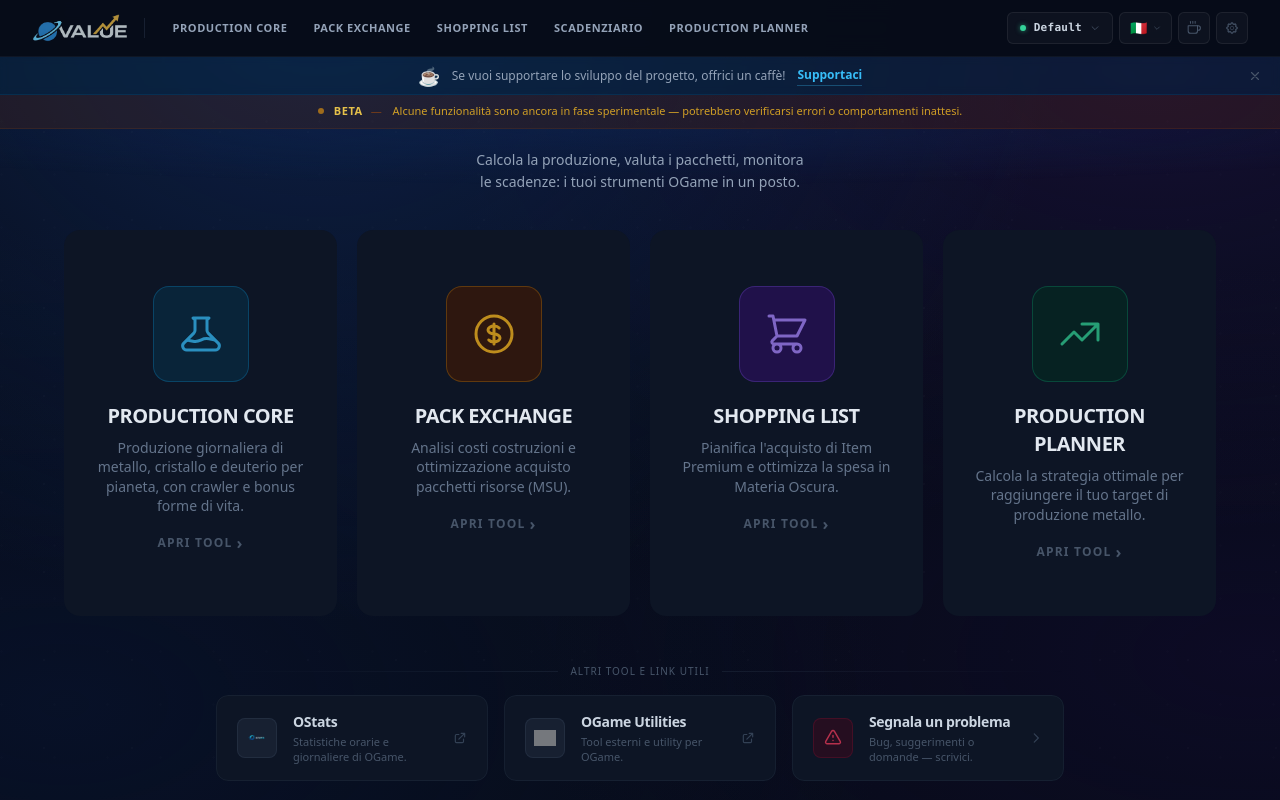
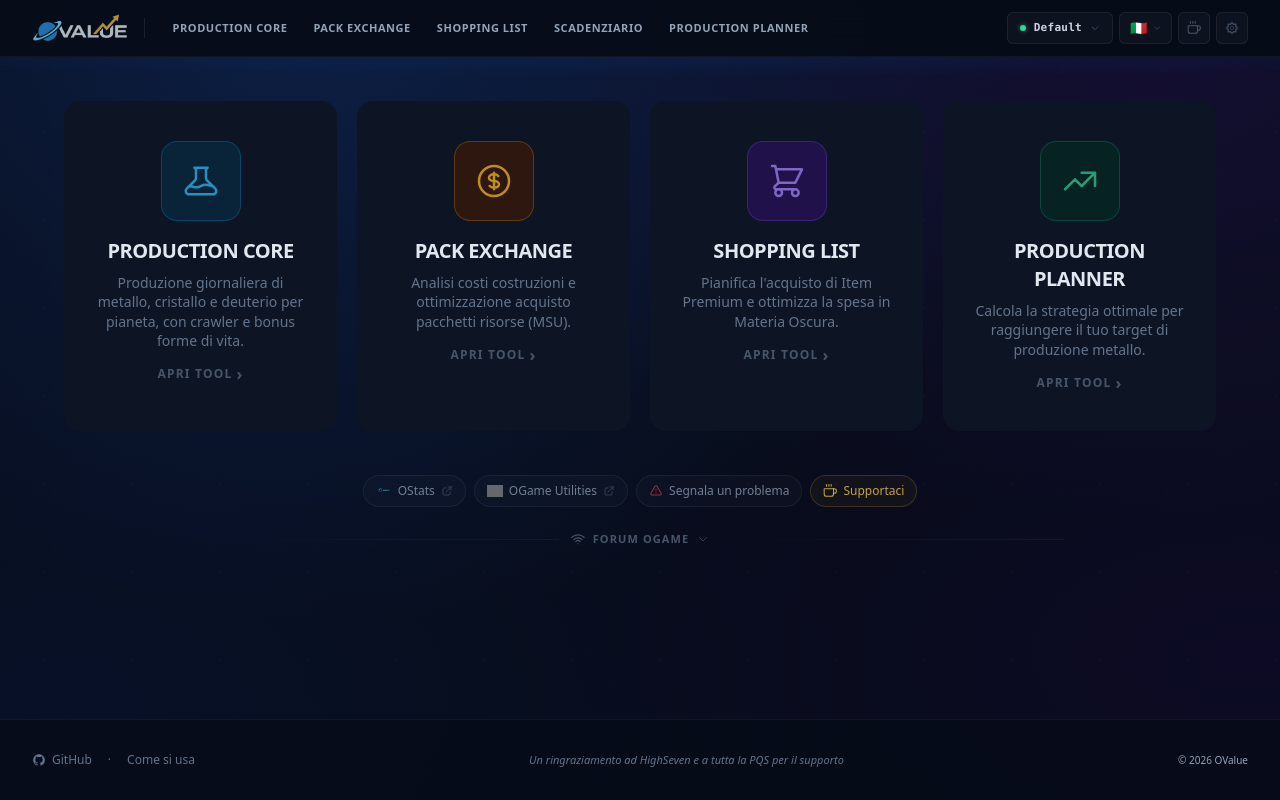
Before and after one commit to nicolagalassi/ovalue, a Vue app: page / in a window 1280 px wide. Shown: the top 800 px of the page. Built offline with nearby package versions, Linux system fonts and the light colour scheme; grey boxes are pictures that could not be loaded.

Commit message:
refactor: update header navigation, remove beta banner, and refine home UI layout

```diff
--- a/src/App.vue
+++ b/src/App.vue
@@ -1,6 +1,5 @@
 <script setup>
-import { ref, onMounted } from 'vue';
-import { useLanguage } from './composables/useLanguage';
+import { onMounted } from 'vue';
 import { useProfiles } from './composables/useProfiles';
 import Header from './components/Header.vue';
 import MaintenanceView from './views/MaintenanceView.vue';
@@ -12,22 +11,12 @@
 const MAINTENANCE_MODE = false;
 // ─────────────────────────────────────────────────────────────────────────────
 
-const { t } = useLanguage();
 const { loadProfiles } = useProfiles();
-const showSupportBanner = ref(false);
 
 onMounted(() => {
   if (MAINTENANCE_MODE) return; // non inizializzare nulla in manutenzione
   loadProfiles();
-  if (localStorage.getItem('hide_support_banner') !== 'true') {
-    showSupportBanner.value = true;
-  }
 });
-
-function closeBanner() {
-  showSupportBanner.value = false;
-  localStorage.setItem('hide_support_banner', 'true');
-}
 </script>
 
 <template>
@@ -38,22 +27,6 @@
   <div v-else class="min-h-screen flex flex-col font-sans antialiased text-slate-200 selection:bg-sky-500/20">
     <Header />
 
-    <!-- Support banner -->
-    <div v-if="showSupportBanner" class="w-full bg-sky-950/40 border-b border-sky-700/20 py-2 px-4 md:px-6 z-40 relative backdrop-blur-sm flex items-center justify-center">
-      <div class="flex items-center gap-3 text-sm">
-        <span class="text-lg leading-none">☕</span>
-        <span class="text-slate-400 text-[12px]">{{ t('support_banner_text') }}</span>
-        <a href="https://ko-fi.com/galax95" target="_blank" rel="noopener noreferrer"
-           class="text-sky-400 hover:text-sky-300 text-[12px] font-semibold border-b border-sky-400/30 hover:border-sky-300/50 transition-colors whitespace-nowrap">
-          {{ t('support_banner_link') }}
-        </a>
-      </div>
-      <button @click="closeBanner"
-              class="absolute right-3 top-1/2 -translate-y-1/2 text-slate-600 hover:text-slate-300 transition-colors p-1.5 rounded-lg hover:bg-white/5">
-        <svg class="w-3.5 h-3.5" fill="none" stroke="currentColor" viewBox="0 0 24 24"><path stroke-linecap="round" stroke-linejoin="round" stroke-width="2" d="M6 18L18 6M6 6l12 12"/></svg>
-      </button>
-    </div>
-
     <main class="flex-grow flex flex-col relative w-full">
       <router-view />
     </main>
--- a/src/locales/de.json
+++ b/src/locales/de.json
@@ -43,7 +43,6 @@
     "strategy_crawler_mines": "Kristall-/Deut-Minen (Crawler-Limit)",
     "strategy_contrib_crawler": "Crawler-Unterstützung",
     "nav_main": "Hauptnavigation",
-    "banner_beta": "Einige Funktionen sind noch experimentell — Fehler oder unerwartetes Verhalten können auftreten.",
     "support_banner_text": "Wenn du das Projekt unterstützen möchtest, spendiere uns einen Kaffee!",
     "support_banner_link": "Unterstützen",
     "card_metal_title": "Production Core",
--- a/src/locales/en.json
+++ b/src/locales/en.json
@@ -142,7 +142,6 @@
     "settings_import_desc": "Paste the JSON code generated by the OGame script to instantly update all planets.",
     "settings_import_success": "✅ Import completed!",
     "settings_import_error": "❌ Error: ",
-    "banner_beta": "Some features are still experimental — errors or unexpected behaviour may occur.",
     "btn_save": "Save",
     "btn_load": "Load",
     "btn_import_ogame": "Import from OGame",
--- a/src/locales/fr.json
+++ b/src/locales/fr.json
@@ -43,7 +43,6 @@
     "strategy_crawler_mines": "Mines cristal/deut (limite foreuses)",
     "strategy_contrib_crawler": "Support foreuses",
     "nav_main": "Navigation principale",
-    "banner_beta": "Certaines fonctionnalités sont encore expérimentales — des erreurs ou comportements inattendus peuvent survenir.",
     "support_banner_text": "Si vous souhaitez soutenir le développement du projet, offrez-nous un café !",
     "support_banner_link": "Soutenir",
     "card_metal_title": "Production Core",
--- a/src/locales/it.json
+++ b/src/locales/it.json
@@ -142,7 +142,6 @@
     "settings_import_desc": "Incolla qui il codice JSON generato dallo script su OGame per aggiornare istantaneamente tutti i pianeti.",
     "settings_import_success": "✅ Importazione completata!",
     "settings_import_error": "❌ Errore: ",
-    "banner_beta": "Alcune funzionalità sono ancora in fase sperimentale — potrebbero verificarsi errori o comportamenti inattesi.",
     "btn_save": "Salva",
     "btn_load": "Carica",
     "btn_import_ogame": "Importa da OGame",
--- a/src/views/Home.vue
+++ b/src/views/Home.vue
@@ -54,27 +54,17 @@
 <template>
   <div class="flex flex-col w-full flex-grow">
 
-    <!-- Beta banner -->
-    <div class="w-full bg-amber-900/20 border-b border-amber-700/15 px-4 py-2 flex items-center justify-center gap-2.5">
-      <div class="w-1.5 h-1.5 rounded-full bg-amber-500/60"></div>
-      <p class="text-[11px] text-amber-400/80 text-center">
-        <span class="font-semibold text-amber-300/90 uppercase tracking-wider">Beta</span>
-        <span class="mx-2 text-amber-700/60">—</span>
-        {{ t('banner_beta') }}
-      </p>
-    </div>
-
     <!-- Main -->
     <div class="flex-grow flex flex-col">
 
       <!-- ── HERO ──────────────────────────────────────────────────────────── -->
-      <div class="relative px-4 md:px-8 pt-4 md:pt-5 pb-3 flex flex-col items-center text-center overflow-hidden">
+      <div class="relative px-4 md:px-8 pt-5 md:pt-6 pb-3 flex flex-col items-center text-center overflow-hidden">
         <div class="absolute inset-0 bg-[radial-gradient(ellipse_70%_60%_at_50%_0%,rgba(14,40,90,0.4),transparent)] pointer-events-none"></div>
 
         <div class="hero-content relative z-10">
 
-          <!-- Tagline + profile chips in a compact pill bar -->
-          <p class="text-sm text-slate-400 mb-4 leading-relaxed max-w-lg mx-auto text-balance">
+          <!-- Tagline solo al primo accesso (nessun profilo): chi torna vede i suoi dati -->
+          <p v-if="!activeProfile" class="text-sm text-slate-400 mb-4 leading-relaxed max-w-lg mx-auto text-balance">
             {{ t('index_desc') }}
           </p>
 
@@ -106,9 +96,9 @@
           <router-link to="/metal" class="tool-card card-1 group relative rounded-2xl overflow-hidden block bg-ogame-panel hover:bg-ogame-hover-mine transition-colors duration-300">
             <div class="absolute top-0 left-0 right-0 h-px bg-gradient-to-r from-transparent via-sky-500/30 to-transparent opacity-0 group-hover:opacity-100 transition-opacity duration-500"></div>
 
-            <div class="py-10 md:py-14 px-6 flex flex-col items-center text-center gap-5">
-              <div class="w-20 h-20 md:w-24 md:h-24 rounded-2xl bg-sky-950/60 border border-sky-500/25 flex items-center justify-center group-hover:border-sky-400/50 group-hover:bg-sky-950/80 group-hover:shadow-[0_0_30px_rgba(56,189,248,0.12)] transition-all duration-300">
-                <svg class="w-10 h-10 md:w-12 md:h-12 text-sky-400/70 group-hover:text-sky-300 transition-colors" fill="none" stroke="currentColor" viewBox="0 0 24 24"><path stroke-linecap="round" stroke-linejoin="round" stroke-width="1.5" d="M19.428 15.428a2 2 0 00-1.022-.547l-2.384-.477a6 6 0 00-3.86.517l-.318.158a6 6 0 01-3.86.517L6.05 15.21a2 2 0 00-1.806.547M8 4h8l-1 1v5.172a2 2 0 00.586 1.414l5 5c1.26 1.26.367 3.414-1.415 3.414H4.828c-1.782 0-2.674-2.154-1.414-3.414l5-5A2 2 0 009 10.172V5L8 4z"/></svg>
+            <div class="py-8 md:py-10 px-6 flex flex-col items-center text-center gap-4">
+              <div class="w-16 h-16 md:w-20 md:h-20 rounded-2xl bg-sky-950/60 border border-sky-500/25 flex items-center justify-center group-hover:border-sky-400/50 group-hover:bg-sky-950/80 group-hover:shadow-[0_0_30px_rgba(56,189,248,0.12)] transition-all duration-300">
+                <svg class="w-8 h-8 md:w-10 md:h-10 text-sky-400/70 group-hover:text-sky-300 transition-colors" fill="none" stroke="currentColor" viewBox="0 0 24 24"><path stroke-linecap="round" stroke-linejoin="round" stroke-width="1.5" d="M19.428 15.428a2 2 0 00-1.022-.547l-2.384-.477a6 6 0 00-3.86.517l-.318.158a6 6 0 01-3.86.517L6.05 15.21a2 2 0 00-1.806.547M8 4h8l-1 1v5.172a2 2 0 00.586 1.414l5 5c1.26 1.26.367 3.414-1.415 3.414H4.828c-1.782 0-2.674-2.154-1.414-3.414l5-5A2 2 0 009 10.172V5L8 4z"/></svg>
               </div>
               <div class="flex-grow">
                 <h2 class="text-lg md:text-xl font-bold text-slate-200 group-hover:text-sky-300 transition-colors uppercase tracking-tight mb-2">{{ t('card_metal_title') }}</h2>
@@ -127,9 +117,9 @@
           <router-link to="/pack" class="tool-card card-2 group relative rounded-2xl overflow-hidden block bg-ogame-panel hover:bg-ogame-hover-pack transition-colors duration-300">
             <div class="absolute top-0 left-0 right-0 h-px bg-gradient-to-r from-transparent via-amber-500/30 to-transparent opacity-0 group-hover:opacity-100 transition-opacity duration-500"></div>
 
-            <div class="py-10 md:py-14 px-6 flex flex-col items-center text-center gap-5">
-              <div class="w-20 h-20 md:w-24 md:h-24 rounded-2xl bg-amber-950/60 border border-amber-500/25 flex items-center justify-center group-hover:border-amber-400/50 group-hover:bg-amber-950/80 group-hover:shadow-[0_0_30px_rgba(251,191,36,0.12)] transition-all duration-300">
-                <svg class="w-10 h-10 md:w-12 md:h-12 text-amber-400/70 group-hover:text-amber-300 transition-colors" fill="none" stroke="currentColor" viewBox="0 0 24 24"><path stroke-linecap="round" stroke-linejoin="round" stroke-width="1.5" d="M12 8c-1.657 0-3 .895-3 2s1.343 2 3 2 3 .895 3 2-1.343 2-3 2m0-8c1.11 0 2.08.402 2.599 1M12 8V7m0 1v8m0 0v1m0-1c-1.11 0-2.08-.402-2.599-1M21 12a9 9 0 11-18 0 9 9 0 0118 0z"/></svg>
+            <div class="py-8 md:py-10 px-6 flex flex-col items-center text-center gap-4">
+              <div class="w-16 h-16 md:w-20 md:h-20 rounded-2xl bg-amber-950/60 border border-amber-500/25 flex items-center justify-center group-hover:border-amber-400/50 group-hover:bg-amber-950/80 group-hover:shadow-[0_0_30px_rgba(251,191,36,0.12)] transition-all duration-300">
+                <svg class="w-8 h-8 md:w-10 md:h-10 text-amber-400/70 group-hover:text-amber-300 transition-colors" fill="none" stroke="currentColor" viewBox="0 0 24 24"><path stroke-linecap="round" stroke-linejoin="round" stroke-width="1.5" d="M12 8c-1.657 0-3 .895-3 2s1.343 2 3 2 3 .895 3 2-1.343 2-3 2m0-8c1.11 0 2.08.402 2.599 1M12 8V7m0 1v8m0 0v1m0-1c-1.11 0-2.08-.402-2.599-1M21 12a9 9 0 11-18 0 9 9 0 0118 0z"/></svg>
               </div>
               <div class="flex-grow">
                 <h2 class="text-lg md:text-xl font-bold text-slate-200 group-hover:text-amber-300 transition-colors uppercase tracking-tight mb-2">{{ t('card_pack_title') }}</h2>
@@ -148,9 +138,9 @@
           <router-link to="/shopping" class="tool-card card-3 group relative rounded-2xl overflow-hidden block bg-ogame-panel hover:bg-ogame-hover-shopping transition-colors duration-300">
             <div class="absolute top-0 left-0 right-0 h-px bg-gradient-to-r from-transparent via-violet-500/30 to-transparent opacity-0 group-hover:opacity-100 transition-opacity duration-500"></div>
 
-            <div class="py-10 md:py-14 px-6 flex flex-col items-center text-center gap-5">
-              <div class="w-20 h-20 md:w-24 md:h-24 rounded-2xl bg-violet-950/60 border border-violet-500/25 flex items-center justify-center group-hover:border-violet-400/50 group-hover:bg-violet-950/80 group-hover:shadow-[0_0_30px_rgba(139,92,246,0.12)] transition-all duration-300">
-                <svg class="w-10 h-10 md:w-12 md:h-12 text-violet-400/70 group-hover:text-violet-300 transition-colors" fill="none" stroke="currentColor" viewBox="0 0 24 24"><path stroke-linecap="round" stroke-linejoin="round" stroke-width="1.5" d="M3 3h2l.4 2M7 13h10l4-8H5.4M7 13L5.4 5M7 13l-2.293 2.293c-.63.63-.184 1.707.707 1.707H17m0 0a2 2 0 100 4 2 2 0 000-4zm-8 2a2 2 0 11-4 0 2 2 0 014 0z"/></svg>
+            <div class="py-8 md:py-10 px-6 flex flex-col items-center text-center gap-4">
+              <div class="w-16 h-16 md:w-20 md:h-20 rounded-2xl bg-violet-950/60 border border-violet-500/25 flex items-center justify-center group-hover:border-violet-400/50 group-hover:bg-violet-950/80 group-hover:shadow-[0_0_30px_rgba(139,92,246,0.12)] transition-all duration-300">
+                <svg class="w-8 h-8 md:w-10 md:h-10 text-violet-400/70 group-hover:text-violet-300 transition-colors" fill="none" stroke="currentColor" viewBox="0 0 24 24"><path stroke-linecap="round" stroke-linejoin="round" stroke-width="1.5" d="M3 3h2l.4 2M7 13h10l4-8H5.4M7 13L5.4 5M7 13l-2.293 2.293c-.63.63-.184 1.707.707 1.707H17m0 0a2 2 0 100 4 2 2 0 000-4zm-8 2a2 2 0 11-4 0 2 2 0 014 0z"/></svg>
               </div>
               <div class="flex-grow">
                 <h2 class="text-lg md:text-xl font-bold text-slate-200 group-hover:text-violet-300 transition-colors uppercase tracking-tight mb-2">{{ t('shopping_title') }}</h2>
@@ -169,9 +159,9 @@
           <router-link to="/strategy" class="tool-card card-4 group relative rounded-2xl overflow-hidden block bg-ogame-panel hover:bg-ogame-hover-strategy transition-colors duration-300">
             <div class="absolute top-0 left-0 right-0 h-px bg-gradient-to-r from-transparent via-emerald-500/30 to-transparent opacity-0 group-hover:opacity-100 transition-opacity duration-500"></div>
 
-            <div class="py-10 md:py-14 px-6 flex flex-col items-center text-center gap-5">
-              <div class="w-20 h-20 md:w-24 md:h-24 rounded-2xl bg-emerald-950/60 border border-emerald-500/25 flex items-center justify-center group-hover:border-emerald-400/50 group-hover:bg-emerald-950/80 group-hover:shadow-[0_0_30px_rgba(52,211,153,0.12)] transition-all duration-300">
-                <svg class="w-10 h-10 md:w-12 md:h-12 text-emerald-400/70 group-hover:text-emerald-300 transition-colors" fill="none" stroke="currentColor" viewBox="0 0 24 24"><path stroke-linecap="round" stroke-linejoin="round" stroke-width="1.5" d="M13 7h8m0 0v8m0-8l-8 8-4-4-6 6"/></svg>
+            <div class="py-8 md:py-10 px-6 flex flex-col items-center text-center gap-4">
+              <div class="w-16 h-16 md:w-20 md:h-20 rounded-2xl bg-emerald-950/60 border border-emerald-500/25 flex items-center justify-center group-hover:border-emerald-400/50 group-hover:bg-emerald-950/80 group-hover:shadow-[0_0_30px_rgba(52,211,153,0.12)] transition-all duration-300">
+                <svg class="w-8 h-8 md:w-10 md:h-10 text-emerald-400/70 group-hover:text-emerald-300 transition-colors" fill="none" stroke="currentColor" viewBox="0 0 24 24"><path stroke-linecap="round" stroke-linejoin="round" stroke-width="1.5" d="M13 7h8m0 0v8m0-8l-8 8-4-4-6 6"/></svg>
               </div>
               <div class="flex-grow">
                 <h2 class="text-lg md:text-xl font-bold text-slate-200 group-hover:text-emerald-300 transition-colors uppercase tracking-tight mb-2">{{ t('card_strategy_title') }}</h2>
@@ -186,63 +176,36 @@
         </div>
       </div>
 
-      <!-- ── EXTERNAL LINKS ────────────────────────────────────────────────── -->
-      <div class="px-4 md:px-6 py-4 max-w-4xl mx-auto w-full">
-        <div class="flex items-center gap-3 mb-4">
-          <div class="h-px flex-grow bg-gradient-to-r from-transparent to-slate-700/30"></div>
-          <span class="text-[10px] font-medium uppercase tracking-widest text-slate-600">{{ t('lbl_external_links') }}</span>
-          <div class="h-px flex-grow bg-gradient-to-l from-transparent to-slate-700/30"></div>
-        </div>
-        <div class="grid grid-cols-1 sm:grid-cols-3 gap-4">
-
-          <!-- OStats -->
+      <!-- ── EXTERNAL LINKS — riga compatta ───────────────────────────────── -->
+      <div class="px-4 md:px-6 py-3 max-w-4xl mx-auto w-full">
+        <div class="flex items-center justify-center gap-2 flex-wrap">
           <a href="https://ostats.eu/" target="_blank" rel="noopener noreferrer"
-             class="ext-card group relative rounded-xl overflow-hidden block bg-ogame-panel">
-            <div class="absolute top-0 left-0 right-0 h-px bg-gradient-to-r from-transparent via-sky-500/35 to-transparent opacity-0 group-hover:opacity-100 transition-opacity duration-400"></div>
-            <div class="border border-slate-700/25 hover:border-sky-500/25 rounded-xl transition-all duration-200 hover:-translate-y-0.5 flex items-center gap-4 px-5 py-4">
-              <div class="w-10 h-10 flex-shrink-0 flex items-center justify-center rounded-lg bg-slate-800/60 border border-slate-700/40 p-2">
-                <img src="/Immagini%20Ogame/ostats-logo-v3.png" :alt="t('card_ostats_title')" class="h-full w-full object-contain opacity-70 group-hover:opacity-100 transition-opacity" />
-              </div>
-              <div class="min-w-0 flex-grow">
-                <h4 class="text-sm font-semibold text-slate-300 group-hover:text-slate-100 transition-colors tracking-tight">{{ t('card_ostats_title') }}</h4>
-                <p class="text-[11px] text-slate-600 leading-snug mt-0.5">{{ t('card_ostats_desc') }}</p>
-              </div>
-              <svg class="w-3.5 h-3.5 text-slate-700 group-hover:text-sky-400 flex-shrink-0 transition-colors" fill="none" stroke="currentColor" viewBox="0 0 24 24"><path stroke-linecap="round" stroke-linejoin="round" stroke-width="2" d="M10 6H6a2 2 0 00-2 2v10a2 2 0 002 2h10a2 2 0 002-2v-4M14 4h6m0 0v6m0-6L10 14"/></svg>
-            </div>
+             class="ext-link group">
+            <img src="/Immagini%20Ogame/ostats-logo-v3.png" :alt="''" aria-hidden="true" class="h-4 w-4 object-contain opacity-60 group-hover:opacity-100 transition-opacity" />
+            <span>{{ t('card_ostats_title') }}</span>
+            <svg class="w-3 h-3 text-slate-700 group-hover:text-slate-400 transition-colors" aria-hidden="true" fill="none" stroke="currentColor" viewBox="0 0 24 24"><path stroke-linecap="round" stroke-linejoin="round" stroke-width="2" d="M10 6H6a2 2 0 00-2 2v10a2 2 0 002 2h10a2 2 0 002-2v-4M14 4h6m0 0v6m0-6L10 14"/></svg>
           </a>
-
-          <!-- OGame Utilities -->
           <a href="https://www.ogameutilities.it/index.html" target="_blank" rel="noopener noreferrer"
-             class="ext-card group relative rounded-xl overflow-hidden block bg-ogame-panel">
-            <div class="absolute top-0 left-0 right-0 h-px bg-gradient-to-r from-transparent via-violet-500/35 to-transparent opacity-0 group-hover:opacity-100 transition-opacity duration-400"></div>
-            <div class="border border-slate-700/25 hover:border-violet-500/25 rounded-xl transition-all duration-200 hover:-translate-y-0.5 flex items-center gap-4 px-5 py-4">
-              <div class="w-10 h-10 flex-shrink-0 flex items-center justify-center rounded-lg bg-slate-800/60 border border-slate-700/40 p-2">
-                <img src="/Immagini%20Ogame/ogame%20util.ico" :alt="t('card_ou_title')" class="h-full w-full object-contain opacity-70 group-hover:opacity-100 transition-opacity" />
-              </div>
-              <div class="min-w-0 flex-grow">
-                <h4 class="text-sm font-semibold text-slate-300 group-hover:text-slate-100 transition-colors tracking-tight">{{ t('card_ou_title') }}</h4>
-                <p class="text-[11px] text-slate-600 leading-snug mt-0.5">{{ t('card_ou_desc') }}</p>
-              </div>
-              <svg class="w-3.5 h-3.5 text-slate-700 group-hover:text-violet-400 flex-shrink-0 transition-colors" fill="none" stroke="currentColor" viewBox="0 0 24 24"><path stroke-linecap="round" stroke-linejoin="round" stroke-width="2" d="M10 6H6a2 2 0 00-2 2v10a2 2 0 002 2h10a2 2 0 002-2v-4M14 4h6m0 0v6m0-6L10 14"/></svg>
-            </div>
+             class="ext-link group">
+            <img src="/Immagini%20Ogame/ogame%20util.ico" :alt="''" aria-hidden="true" class="h-4 w-4 object-contain opacity-60 group-hover:opacity-100 transition-opacity" />
+            <span>{{ t('card_ou_title') }}</span>
+            <svg class="w-3 h-3 text-slate-700 group-hover:text-slate-400 transition-colors" aria-hidden="true" fill="none" stroke="currentColor" viewBox="0 0 24 24"><path stroke-linecap="round" stroke-linejoin="round" stroke-width="2" d="M10 6H6a2 2 0 00-2 2v10a2 2 0 002 2h10a2 2 0 002-2v-4M14 4h6m0 0v6m0-6L10 14"/></svg>
           </a>
-
-          <!-- Segnala un problema -->
-          <router-link to="/settings"
-             class="ext-card group relative rounded-xl overflow-hidden block bg-ogame-panel">
-            <div class="absolute top-0 left-0 right-0 h-px bg-gradient-to-r from-transparent via-rose-500/35 to-transparent opacity-0 group-hover:opacity-100 transition-opacity duration-400"></div>
-            <div class="border border-slate-700/25 hover:border-rose-500/25 rounded-xl transition-all duration-200 hover:-translate-y-0.5 flex items-center gap-4 px-5 py-4">
-              <div class="w-10 h-10 flex-shrink-0 flex items-center justify-center rounded-lg bg-rose-950/40 border border-rose-700/20 group-hover:border-rose-600/40 transition-colors">
-                <svg class="w-5 h-5 text-rose-500/70 group-hover:text-rose-400 transition-colors" fill="none" stroke="currentColor" viewBox="0 0 24 24"><path stroke-linecap="round" stroke-linejoin="round" stroke-width="1.75" d="M12 9v2m0 4h.01m-6.938 4h13.856c1.54 0 2.502-1.667 1.732-3L13.732 4c-.77-1.333-2.694-1.333-3.464 0L3.34 16c-.77 1.333.192 3 1.732 3z"/></svg>
-              </div>
-              <div class="min-w-0 flex-grow">
-                <h4 class="text-sm font-semibold text-slate-300 group-hover:text-rose-300 transition-colors tracking-tight">{{ t('home_report_title') }}</h4>
-                <p class="text-[11px] text-slate-600 leading-snug mt-0.5">{{ t('home_report_desc') }}</p>
-              </div>
-              <svg class="w-3.5 h-3.5 text-slate-700 group-hover:text-rose-400 flex-shrink-0 transition-colors" fill="none" stroke="currentColor" viewBox="0 0 24 24"><path stroke-linecap="round" stroke-linejoin="round" stroke-width="2" d="M9 5l7 7-7 7"/></svg>
-            </div>
+          <router-link to="/settings" class="ext-link group">
+            <svg class="w-3.5 h-3.5 text-rose-500/60 group-hover:text-rose-400 transition-colors" aria-hidden="true" fill="none" stroke="currentColor" viewBox="0 0 24 24"><path stroke-linecap="round" stroke-linejoin="round" stroke-width="1.75" d="M12 9v2m0 4h.01m-6.938 4h13.856c1.54 0 2.502-1.667 1.732-3L13.732 4c-.77-1.333-2.694-1.333-3.464 0L3.34 16c-.77 1.333.192 3 1.732 3z"/></svg>
+            <span>{{ t('home_report_title') }}</span>
           </router-link>
-
+          <a href="https://ko-fi.com/galax95" target="_blank" rel="noopener noreferrer"
+             class="ext-link ext-link-kofi group" :title="t('support_banner_text')">
+            <svg class="w-3.5 h-3.5" aria-hidden="true" fill="none" stroke="currentColor" viewBox="0 0 24 24" stroke-width="1.75">
+              <path stroke-linecap="round" stroke-linejoin="round" d="M18 8h1a4 4 0 010 8h-1"/>
+              <path stroke-linecap="round" stroke-linejoin="round" d="M2 8h16v9a4 4 0 01-4 4H6a4 4 0 01-4-4V8z"/>
+              <line x1="6" y1="1" x2="6" y2="4" stroke-linecap="round"/>
+              <line x1="10" y1="1" x2="10" y2="4" stroke-linecap="round"/>
+              <line x1="14" y1="1" x2="14" y2="4" stroke-linecap="round"/>
+            </svg>
+            <span>{{ t('support_banner_link') }}</span>
+          </a>
         </div>
       </div>
 
@@ -316,6 +279,40 @@
   flex-shrink: 0;
 }
 
+/* ── External links riga compatta ────────────────────────────────── */
+.ext-link {
+  display: inline-flex;
+  align-items: center;
+  gap: 6px;
+  padding: 6px 12px;
+  border-radius: 999px;
+  border: 1px solid rgba(100, 116, 139, 0.15);
+  background: rgba(255, 255, 255, 0.02);
+  font-size: 12px;
+  font-weight: 500;
+  color: rgba(148, 163, 184, 0.75);
+  text-decoration: none;
+  transition: color 0.15s, border-color 0.15s, background 0.15s;
+}
+.ext-link:hover {
+  color: rgba(226, 232, 240, 0.95);
+  border-color: rgba(148, 163, 184, 0.3);
+  background: rgba(255, 255, 255, 0.04);
+}
+.ext-link:focus-visible { outline: 2px solid rgba(96,165,250,0.9); outline-offset: 2px; }
+
+/* Pillola Ko-fi: tinta ambra calda, coerente col bottone tazzina dell'header */
+.ext-link-kofi {
+  border-color: rgba(251, 191, 36, 0.18);
+  background: rgba(251, 191, 36, 0.04);
+  color: rgba(252, 211, 77, 0.75);
+}
+.ext-link-kofi:hover {
+  border-color: rgba(251, 191, 36, 0.4);
+  background: rgba(251, 191, 36, 0.08);
+  color: rgba(253, 230, 138, 0.95);
+}
+
 /* ── Tool cards entrance ─────────────────────────────────────────── */
 @keyframes cardIn {
   from { opacity: 0; transform: translateY(16px); }
```
Also changed, not shown: src/components/Header.vue (+23 -6 lines).
